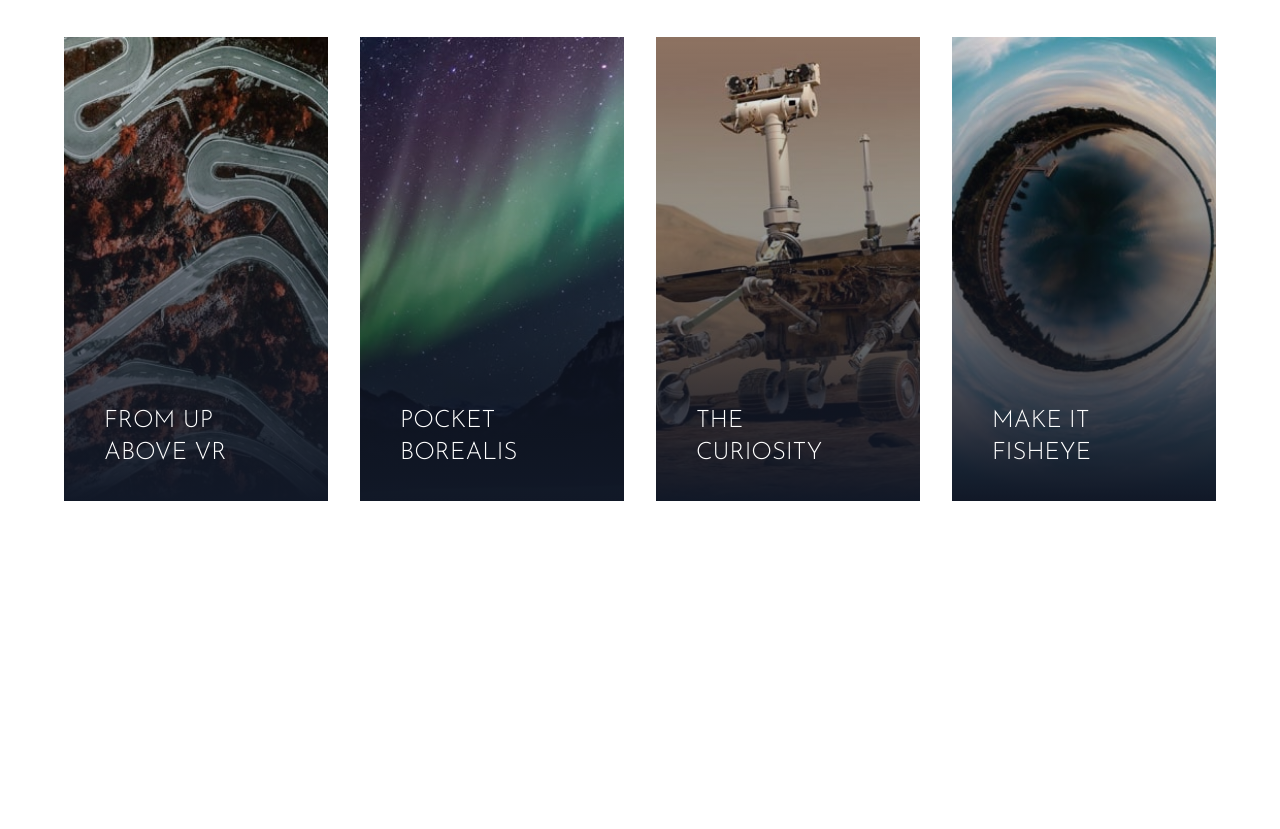
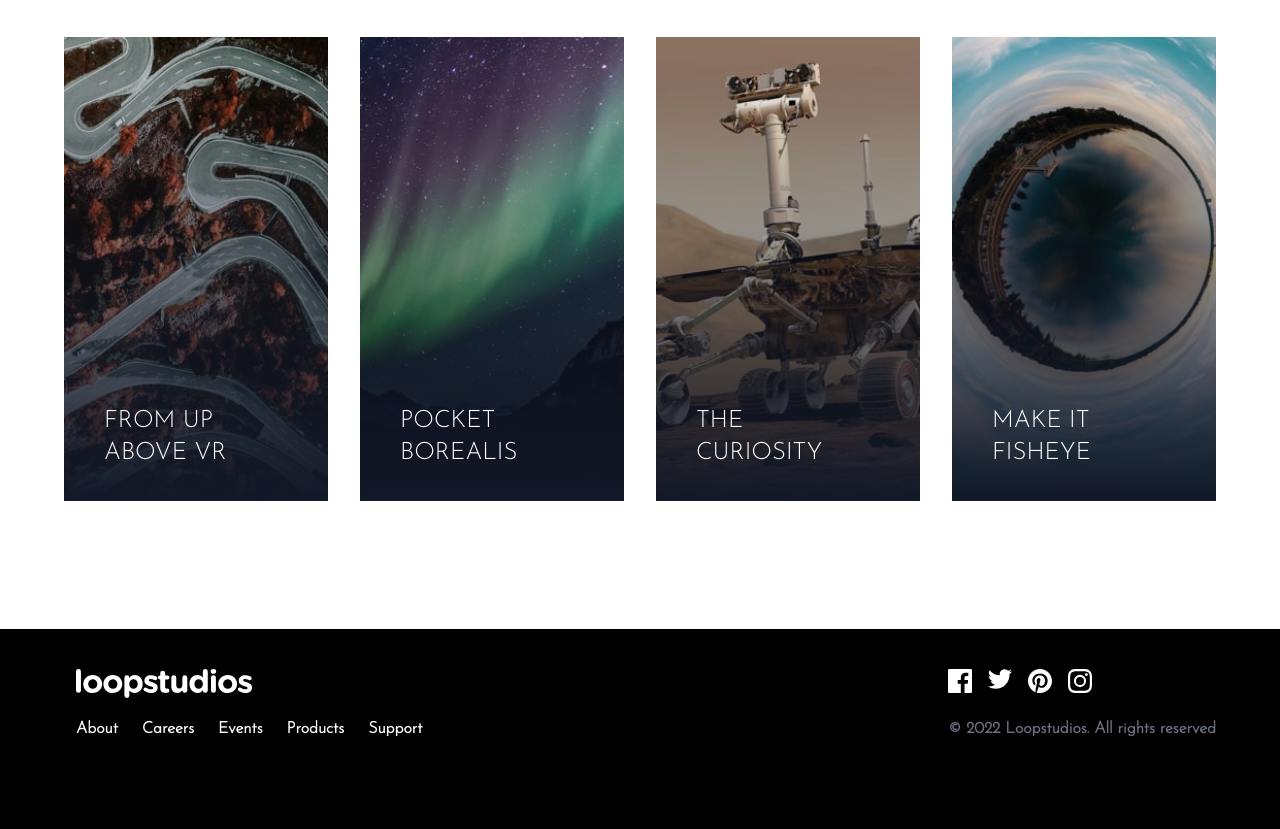
Before and after one commit to themis1986/tailwind_loopstudios, a website: page index.html in a window 1280 px wide. Shown: the part 1999-2828 px from the top of the page. Before the commit the page ends 2628 px from the top, so only its background shows below. Drawn offline with Linux system fonts and the light colour scheme.

Commit message:
Add footer section

```diff
--- a/index.html
+++ b/index.html
@@ -245,5 +245,102 @@
         </div>
       </div>
     </section>
+    <footer class="bg-black">
+      <!-- container -->
+      <div class="container max-w-6xl py-10 mx-auto">
+        <!-- footer flex container -->
+        <div
+          class="flex flex-col items-center mb-8 space-y-6 md:flex-row md:space-y-0 md:justify-between md:items-start"
+        >
+          <!-- menu and logo container -->
+          <div
+            class="flex flex-col items-center space-y-8 md:items-start md:space-y-4"
+          >
+            <!-- logo -->
+            <div class="h-8">
+              <img src="images/logo.svg" alt="" class="w-44 md:ml-3" />
+            </div>
+            <!-- menu container -->
+            <div
+              class="flex flex-col items-center space-y-4 font-bold text-white md:flex-row md:space-y-0 md:space-x-6 md:ml-3"
+            >
+              <!-- item 1 -->
+              <div class="h-10 group">
+                <a href="#">About</a>
+                <div
+                  class="mx-2 group-hover:border-b group-hover:border-blue-50"
+                ></div>
+              </div>
+              <!-- item 2 -->
+              <div class="h-10 group">
+                <a href="#">Careers</a>
+                <div
+                  class="mx-2 group-hover:border-b group-hover:border-blue-50"
+                ></div>
+              </div>
+              <!-- item 3 -->
+              <div class="h-10 group">
+                <a href="#">Events</a>
+                <div
+                  class="mx-2 group-hover:border-b group-hover:border-blue-50"
+                ></div>
+              </div>
+              <!-- item 4 -->
+              <div class="h-10 group">
+                <a href="#">Products</a>
+                <div
+                  class="mx-2 group-hover:border-b group-hover:border-blue-50"
+                ></div>
+              </div>
+              <!-- item 5 -->
+              <div class="h-10 group">
+                <a href="#">Support</a>
+                <div
+                  class="mx-2 group-hover:border-b group-hover:border-blue-50"
+                ></div>
+              </div>
+            </div>
+          </div>
+          <!-- social and copy container -->
+          <div
+            class="flex flex-col items-start justify-between space-y-4 text-gray-500"
+          >
+            <!-- icons -->
+            <div
+              class="flex items-center justify-center mx-auto md:mx-0 space-x-4 md:justify-end"
+            >
+              <!-- icon 1 -->
+              <div class="h-8 group">
+                <a href="#">
+                  <img src="images/icon-facebook.svg" alt="" />
+                </a>
+              </div>
+              <!-- icon 2 -->
+              <div class="h-8 group">
+                <a href="#">
+                  <img src="images/icon-twitter.svg" alt="" />
+                </a>
+              </div>
+              <!-- icon 3 -->
+              <div class="h-8 group">
+                <a href="#">
+                  <img src="images/icon-pinterest.svg" alt="" />
+                </a>
+              </div>
+              <!-- icon 4 -->
+              <div class="h-8 group">
+                <a href="#">
+                  <img src="images/icon-instagram.svg" alt="" />
+                </a>
+              </div>
+            </div>
+            <!-- copy -->
+            <div class="font-bold">
+              &copy; 2022 Loopstudios. All rights reserved
+            </div>
+          </div>
+        </div>
+      </div>
+    </footer>
   </body>
 </html>
```
Also changed, not shown: css/style.css.
